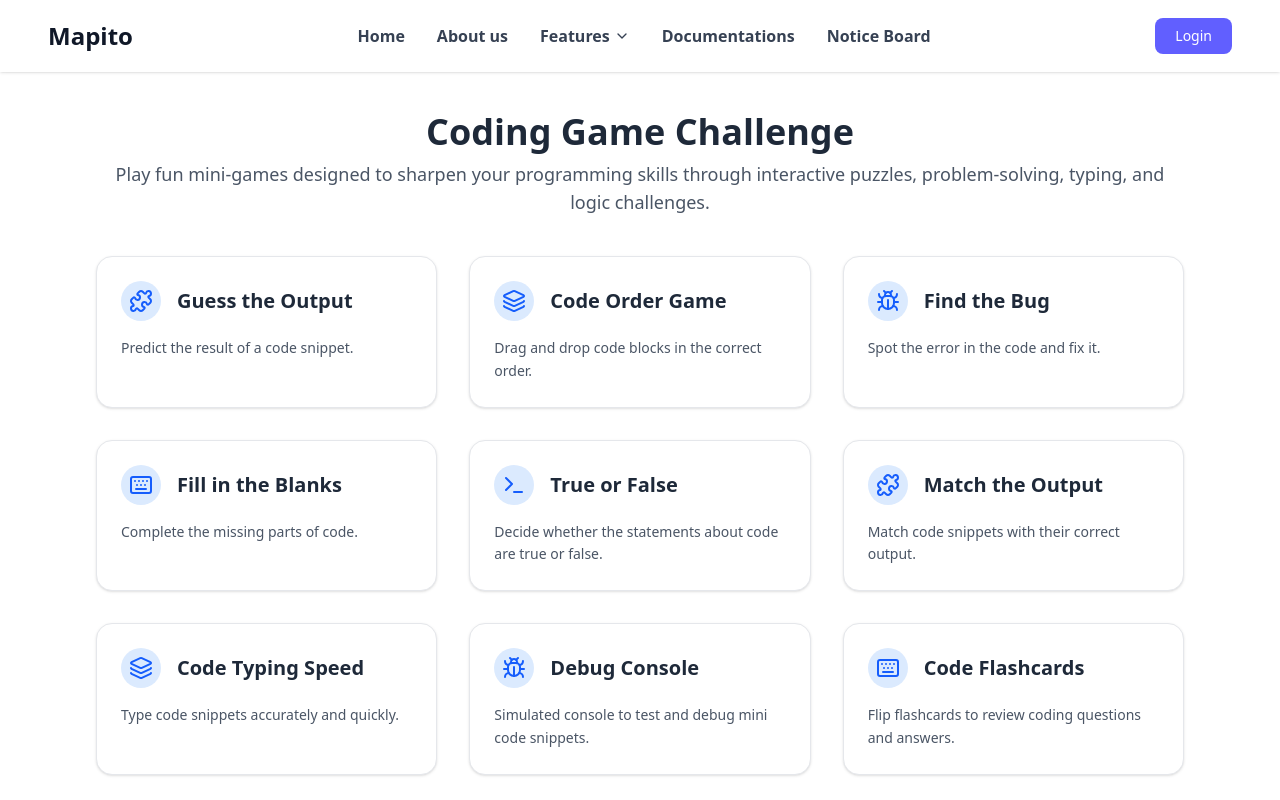
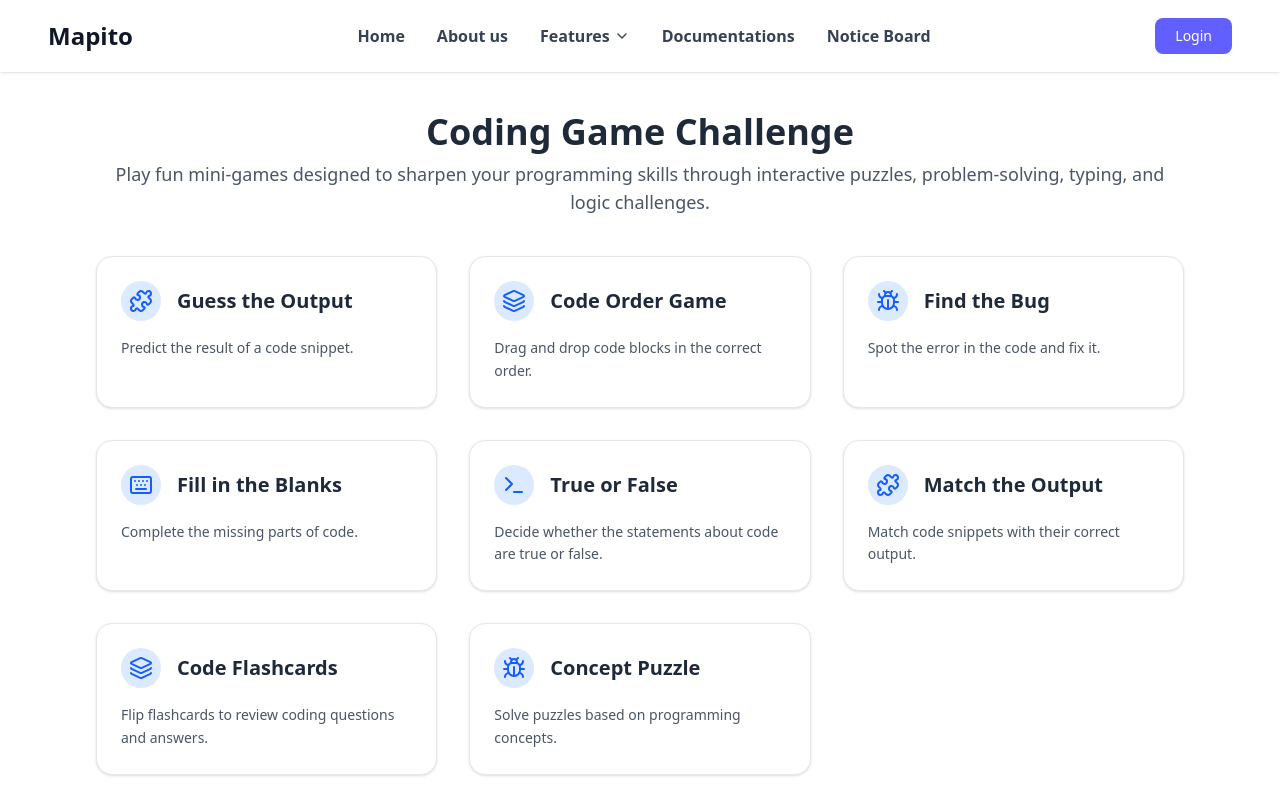
Before and after one commit to wintwah243/Mapito, a React (Vite) app in the folder mapito/: page /codinggame in a window 1280 px wide. Shown: the top 800 px of the page. Built offline with nearby package versions, Linux system fonts and the light colour scheme.

Commit message:
games update

```diff
--- a/mapito/src/components/CodingGames.jsx
+++ b/mapito/src/components/CodingGames.jsx
@@ -10,10 +10,8 @@ const games = [
   { id: 4, title: "Fill in the Blanks", description: "Complete the missing parts of code." },
   { id: 5, title: "True or False", description: "Decide whether the statements about code are true or false." },
   { id: 6, title: "Match the Output", description: "Match code snippets with their correct output." },
-  { id: 7, title: "Code Typing Speed", description: "Type code snippets accurately and quickly." },
-  { id: 8, title: "Debug Console", description: "Simulated console to test and debug mini code snippets." },
-  { id: 9, title: "Code Flashcards", description: "Flip flashcards to review coding questions and answers." },
-  { id: 10, title: "Concept Puzzle", description: "Solve puzzles based on programming concepts." },
+  { id: 7, title: "Code Flashcards", description: "Flip flashcards to review coding questions and answers." },
+  { id: 8, title: "Concept Puzzle", description: "Solve puzzles based on programming concepts." },
 ];
 
 const icons = [Puzzle, Layers, Bug, Keyboard, Terminal];
```
